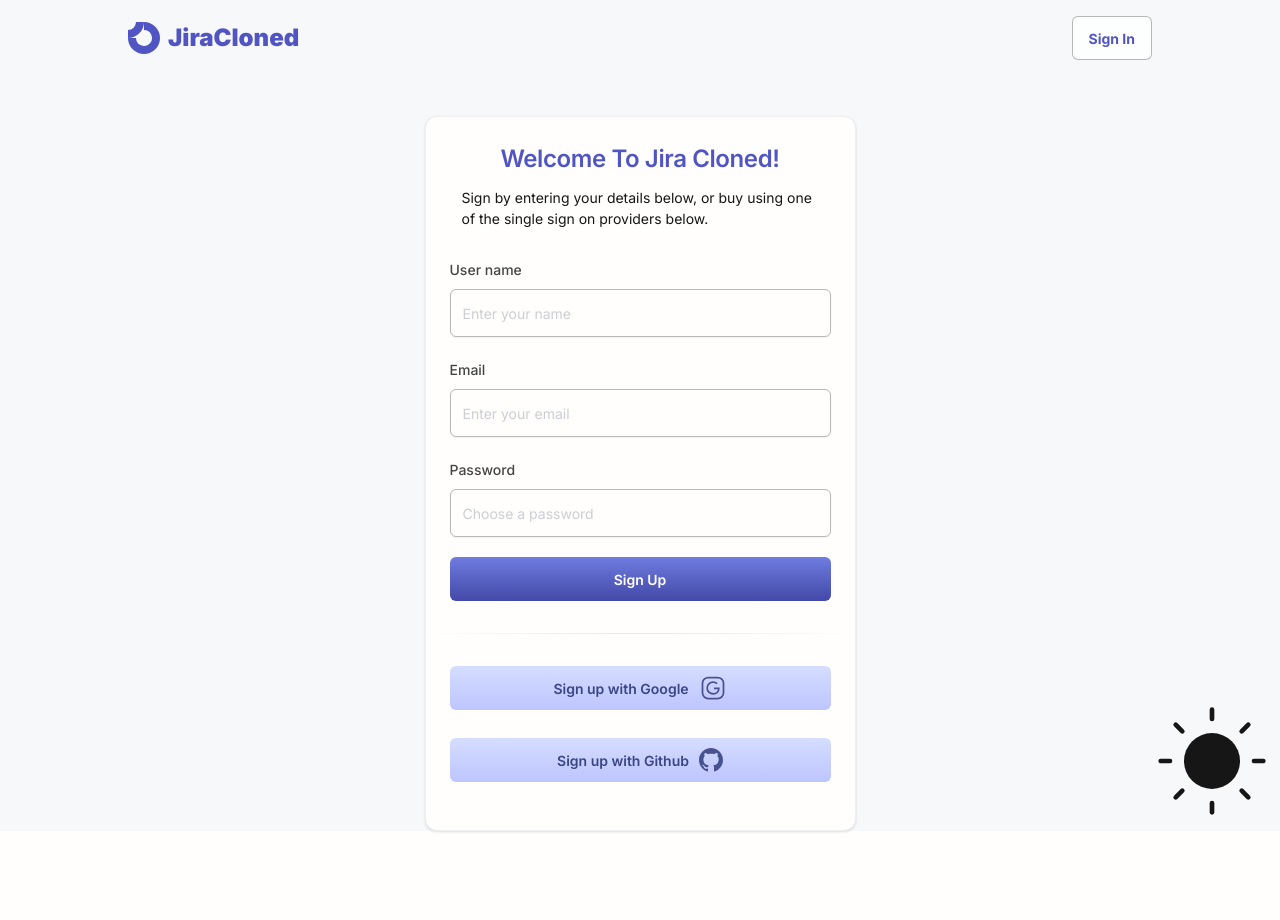
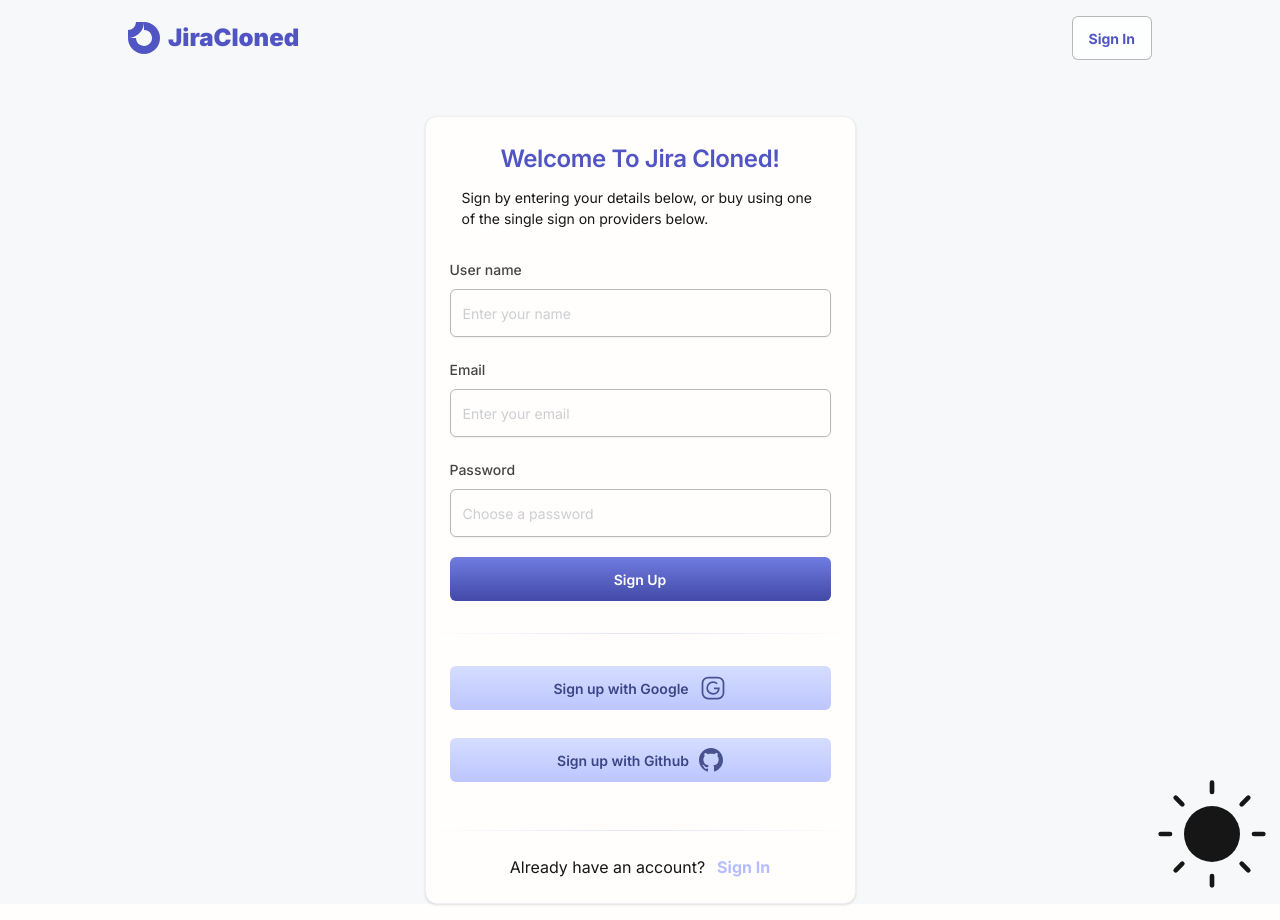
Before and after one commit to PaulHaze/jira-clone, a Next.js app: page /sign-up in a window 1280 px wide. Before the commit the page ends 847 px from the top, so only its background shows below. Built offline with nearby package versions, Linux system fonts and the light colour scheme.

Commit message:
add a singin/signup to bottom of card

```diff
--- a/src/features/auth/SignInCard.tsx
+++ b/src/features/auth/SignInCard.tsx
@@ -1,4 +1,5 @@
 'use client';
+import Link from 'next/link';
 import { useForm } from 'react-hook-form';
 import { z } from 'zod';
 import { zodResolver } from '@hookform/resolvers/zod';
@@ -97,7 +98,7 @@ export function SignInCard() {
       </CardContent>
 
       <Separator className="mb-8 mt-2 bg-radial from-secondary to-transparent opacity-40" />
-      <CardContent className="mb-6 space-y-7">
+      <CardContent className="mb-2 space-y-7">
         <Button variant="secondary" className="w-full">
           Log In with Google
           <div className="ml-0.5 h-7 w-7 opacity-90">
@@ -111,6 +112,13 @@ export function SignInCard() {
           </div>
         </Button>
       </CardContent>
+      <Separator className="mb-6 bg-radial from-secondary to-transparent opacity-40" />
+      <CardContent className="flex-center">
+        <p className="mr-3">Don&apos;t have an account?</p>
+        <Link href="/sign-up" className="font-bold text-secondary">
+          Sign Up
+        </Link>
+      </CardContent>
     </Card>
   );
 }
--- a/src/features/auth/SignUpCard.tsx
+++ b/src/features/auth/SignUpCard.tsx
@@ -1,4 +1,5 @@
 'use client';
+import Link from 'next/link';
 import { useForm } from 'react-hook-form';
 import { z } from 'zod';
 import { zodResolver } from '@hookform/resolvers/zod';
@@ -147,6 +148,13 @@ export function SignUpCard() {
           </div>
         </Button>
       </CardContent>
+      <Separator className="mb-6 bg-radial from-secondary to-transparent opacity-40" />
+      <CardContent className="flex-center">
+        <p className="mr-3">Already have an account?</p>
+        <Link href="/sign-in" className="font-bold text-secondary">
+          Sign In
+        </Link>
+      </CardContent>
     </Card>
   );
 }
```
